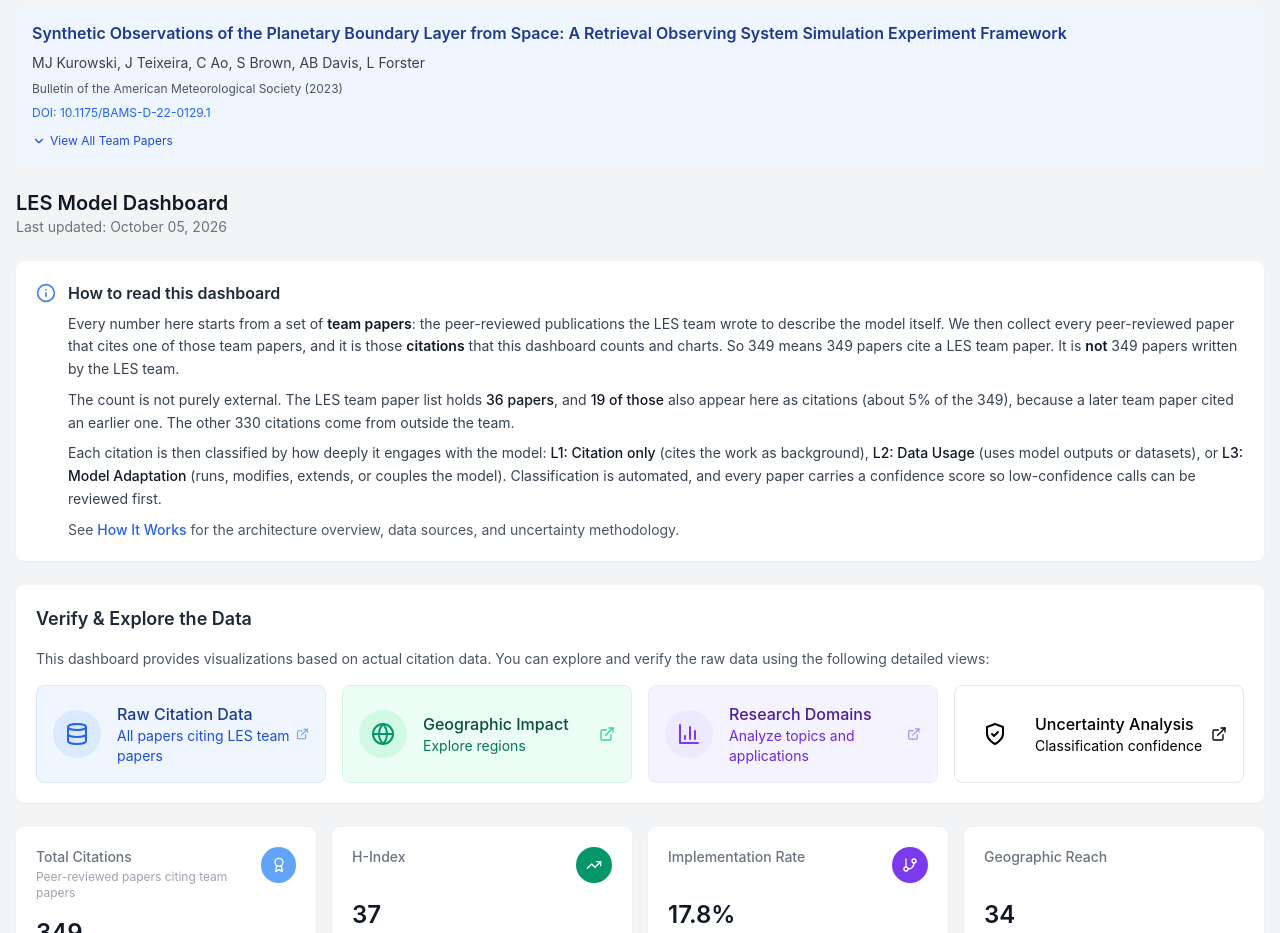
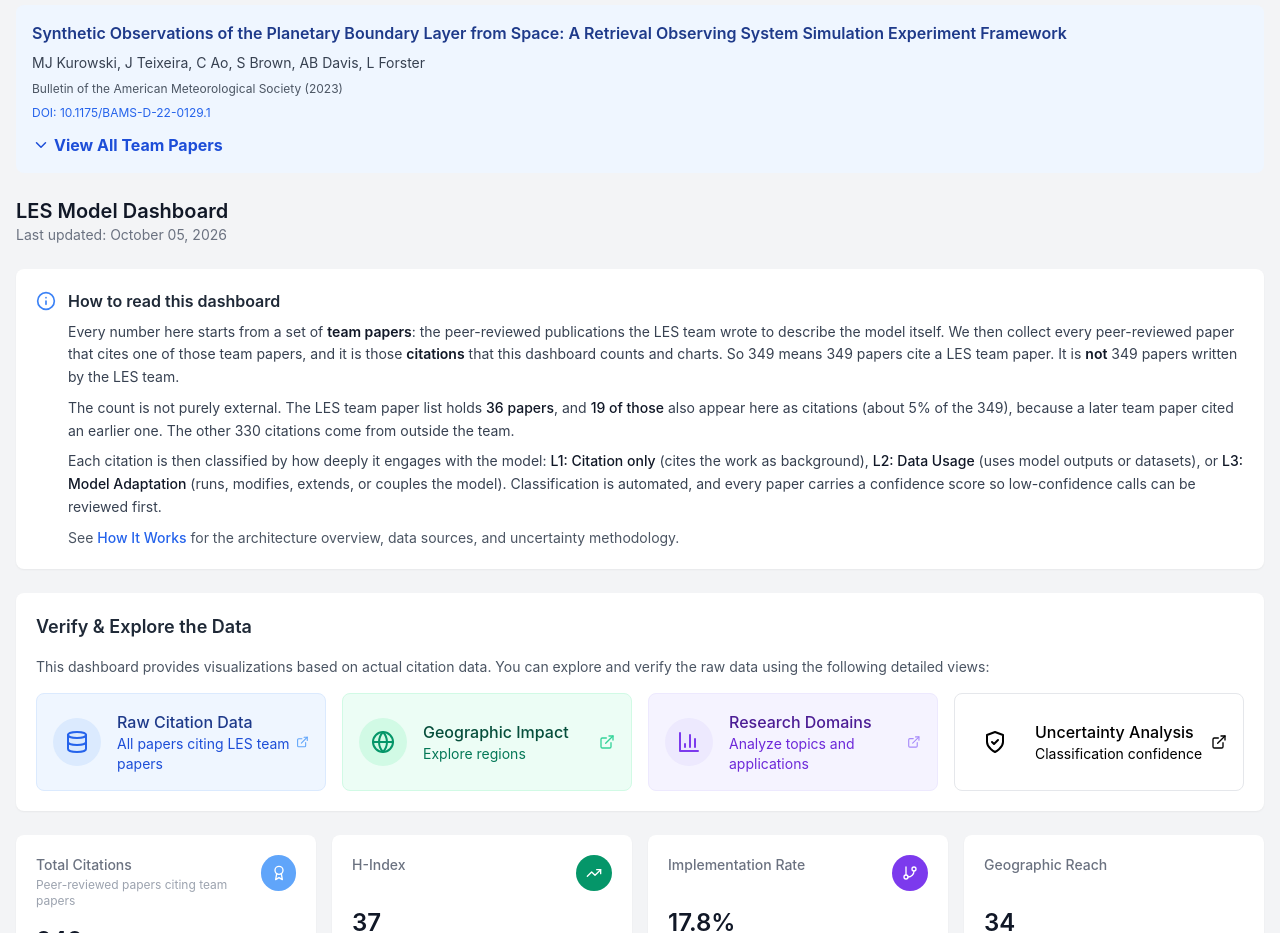
Before and after one commit to nasa-jpl/JEME, a React (Create React App) app: page /LES in a window 1280 px wide. Shown: the part 940-1873 px from the top of the page. Built offline with nearby package versions, Linux system fonts and the light colour scheme.

Commit message:
Enlarge team papers toggle and number the expanded list

```diff
--- a/src/components/PaperInfo.js
+++ b/src/components/PaperInfo.js
@@ -328,16 +328,16 @@ const PaperInfo = ({ modelName = 'RAPID' }) => {
       {/* Toggle button */}
       <button
         onClick={() => setExpanded(!expanded)}
-        className="mt-3 flex items-center text-xs text-blue-700 hover:text-blue-900"
+        className="mt-3 flex items-center text-base font-bold text-blue-700 hover:text-blue-900"
       >
         {expanded ? (
           <>
-            <ChevronUp size={14} className="mr-1" />
+            <ChevronUp size={18} className="mr-1" />
             <span>Hide Team Papers</span>
           </>
         ) : (
           <>
-            <ChevronDown size={14} className="mr-1" />
+            <ChevronDown size={18} className="mr-1" />
             <span>View All Team Papers</span>
           </>
         )}
@@ -347,9 +347,11 @@ const PaperInfo = ({ modelName = 'RAPID' }) => {
       {expanded && (
         <div className="mt-4 border-t border-blue-200 pt-3">
           <div className="text-sm font-medium text-blue-800 mb-2">Team Papers:</div>
-          <div className="max-h-96 overflow-y-auto pr-2">
+          <ol className="max-h-96 overflow-y-auto pr-2">
             {relatedPapers.map((paper, index) => (
-              <div key={index} className="mb-4 pb-3 border-b border-blue-100 last:border-b-0">
+              <li key={index} className="flex mb-4 pb-3 border-b border-blue-100 last:border-b-0">
+                <span className="flex-shrink-0 w-12 pr-2 text-right text-sm font-semibold text-blue-800">{index + 1}.</span>
+                <div className="min-w-0">
                   <div className="text-sm font-medium text-gray-800 mb-1">{paper.title}</div>
                   <div className="text-xs text-gray-600 mb-1">{paper.authors}</div>
                   <div className="text-xs text-gray-500">{paper.journal} ({paper.year})</div>
@@ -365,8 +367,9 @@ const PaperInfo = ({ modelName = 'RAPID' }) => {
                     </a>
                   </div>
                 </div>
+              </li>
             ))}
-          </div>
+          </ol>
         </div>
       )}
     </div>
```
Lines whose indentation alone changed are shown as unchanged.
